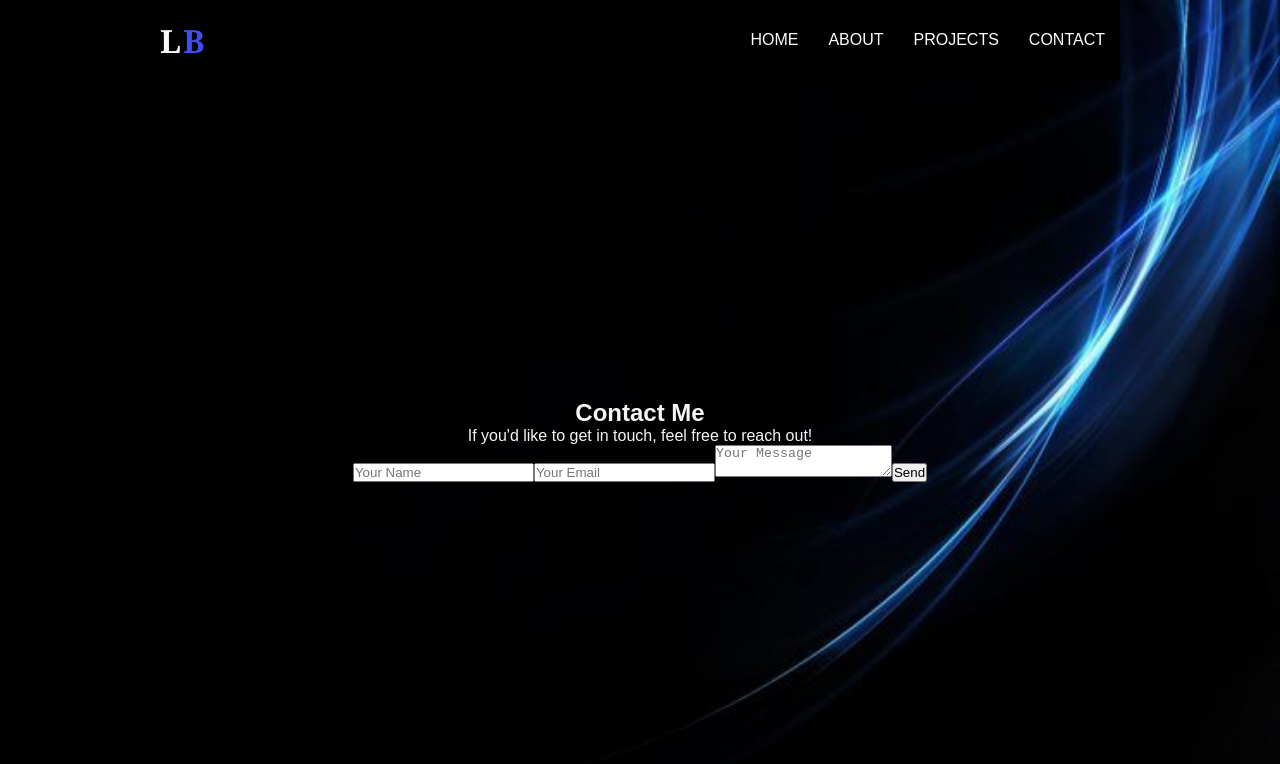
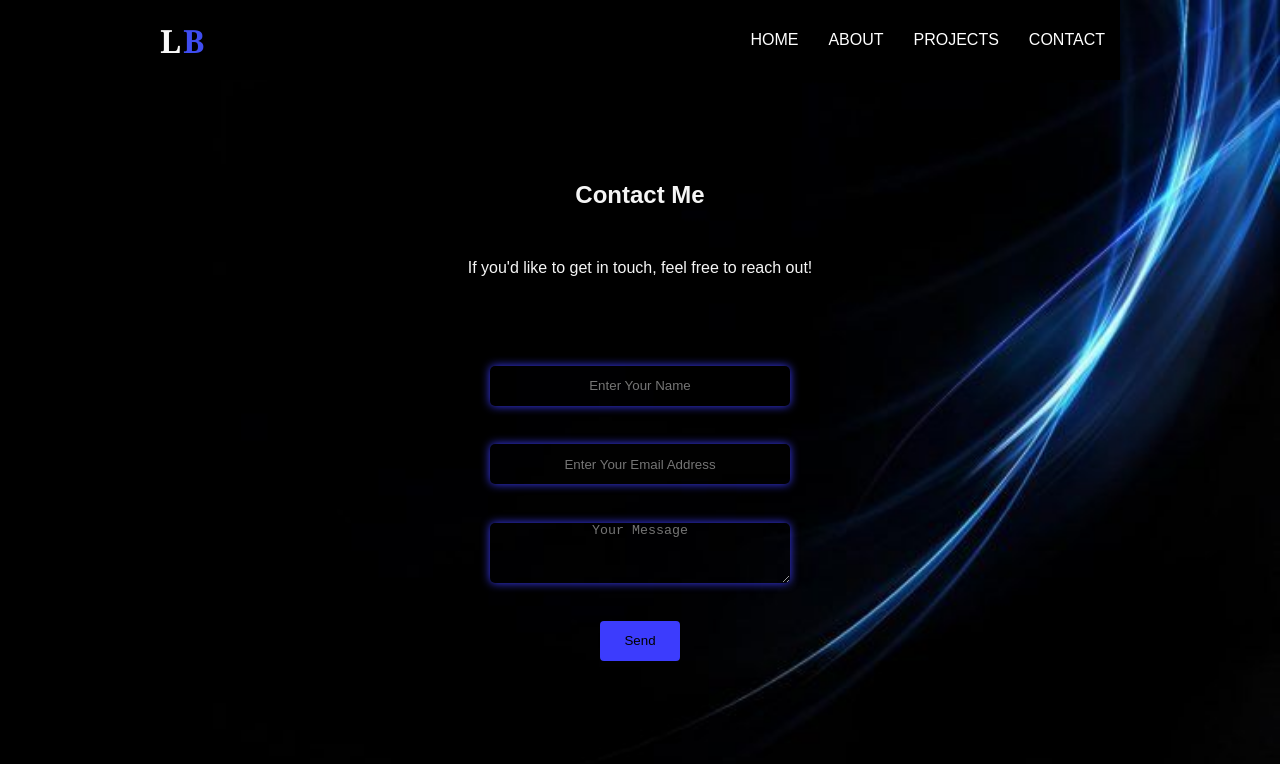
Before and after one commit to Lalitha9300/Porfolio, a React (Create React App) app: page /contact in a window 1280 px wide. Shown: the top 764 px of the page. Built offline with nearby package versions, Linux system fonts and the light colour scheme.

Commit message:
added style for Contact section

```diff
--- a/src/CSS/Contact.css
+++ b/src/CSS/Contact.css
@@ -6,4 +6,58 @@
     align-items: center;
     justify-content: center;
     color: whitesmoke;
+    /* background-color: rgba(0, 255, 255, 0.562); */
 }
+.contact-container>section{
+    height: 90%;
+    width: 40%;
+    display: flex;
+    flex-direction: column;
+    align-items: center;
+    justify-content: space-evenly;
+    /* background-color: rgba(255, 0, 0, 0.466); */
+
+}
+.contact-container>section>form{
+    height: 60%;
+    width: 80%;
+    display: flex;
+    flex-direction: column;
+    align-items: center;
+    justify-content: space-evenly;
+    /* background-color: rgba(0, 128, 0, 0.432); */
+}
+.contact-container>section>form>input{
+    height: 40px;
+}
+.contact-container>section>form>input,
+.contact-container>section>form>textarea{
+    width: 300px;
+    border-radius: 5px;
+    outline: none;
+    border: none;
+    background: none;
+    color: white;
+    text-align: center;
+    box-shadow: 0px 0px 10px rgb(60, 60, 253);
+}
+.contact-container>section>form>input::placeholder,
+.contact-container>section>form>textarea::placeholder{
+    text-align: center;
+}
+.contact-container>section>form>textarea{
+    height: 60px;
+    width: 300px;
+
+}
+.contact-container>section>form>button{
+    height: 40px;
+    width: 80px;
+    border-radius: 4px;
+    border: none;
+    background-color: rgb(60, 60, 253);
+}
+.contact-container>section>form>button:hover{
+    cursor: pointer;
+    color: white;
+}
--- a/src/Components/Contact.jsx
+++ b/src/Components/Contact.jsx
@@ -10,14 +10,16 @@ const Contact = () => {
       animate={{ opacity: 1, scale: 1 }}
       transition={{ duration: 0.8 }}
     >
+      <section>
       <h2>Contact Me</h2>
       <p>If you'd like to get in touch, feel free to reach out!</p>
       <form>
-        <input type="text" placeholder="Your Name" required />
-        <input type="email" placeholder="Your Email" required />
+        <input type="text" placeholder="Enter Your Name" required />
+        <input type="email" placeholder="Enter Your Email Address" required />
         <textarea placeholder="Your Message" required></textarea>
         <button type="submit">Send</button>
       </form>
+      </section>
     </motion.div>
   );
 }
```
